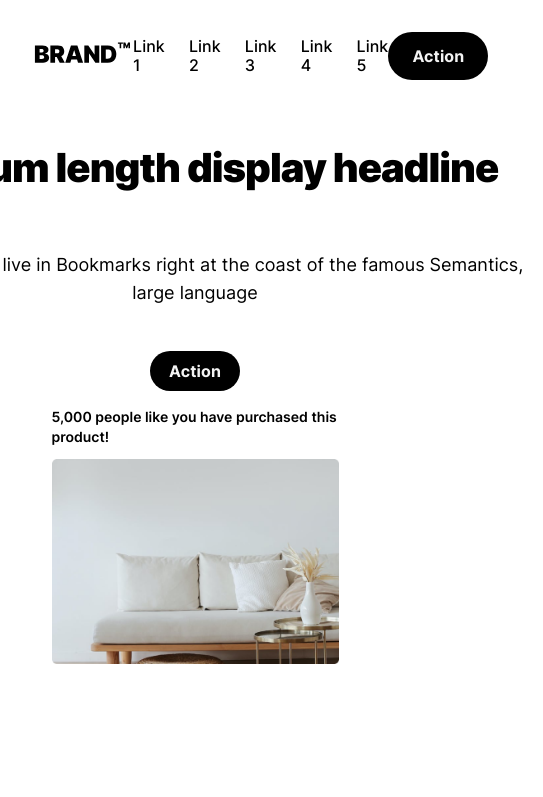
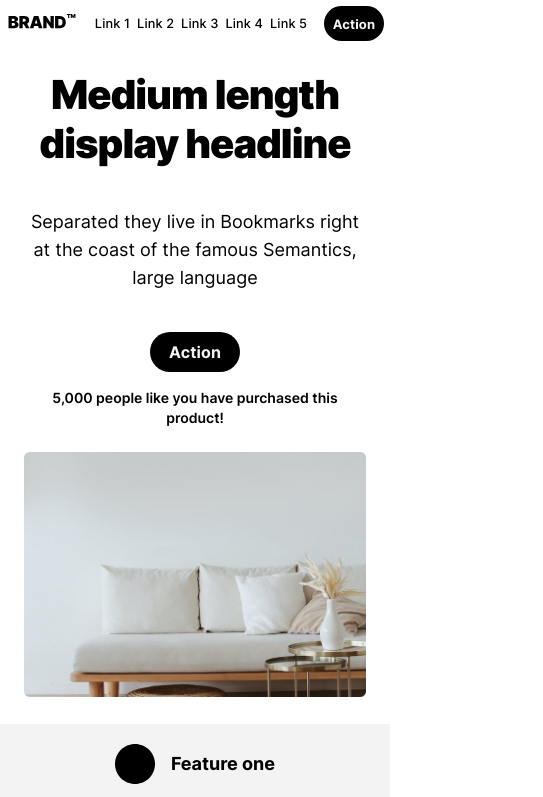
Before and after one commit to ani-ananiashvili/BRAND_Responsive, a plain HTML site: page index.html in a window 390 px wide. Shown: the top 797 px of the page, 543 px wide, since content can reach past the window. Drawn offline with Linux system fonts and the light colour scheme.

Commit message:
responsive debug => header & sofa section

```diff
--- a/css/style.css
+++ b/css/style.css
@@ -4,11 +4,11 @@
     display: flex;
     justify-content: space-between;
     align-items: center;
-    padding: 32px;
+    padding: 20px;
     /* width: 100%;
     position: fixed;
     z-index: 1; */
-    background-color: #FFF;
+    /* background-color: #FFF; */
 }
 
 .ulNav {
@@ -20,7 +20,7 @@
 
 .ulNav .navLi {
     font-family: 'Inter500';
-    font-size: 16px;
+    font-size: 100%;
     line-height: 19.36px;
     letter-spacing: 0.1px;
     color: #000000;
@@ -55,7 +55,34 @@
 /* media query
 (header section) */
 
-@media (max-width: 744px) {}
+@media (max-width: 744px) {
+
+    .headerSection {
+        padding: 6px;
+    }
+
+    .ulNav {
+        display: flex;
+        align-items: center;
+        column-gap: 7px;
+    }
+
+    .ulNav .navLi {
+        font-size: 80%;
+    }
+
+    .brandLogo {
+        width: 72px;
+        height: 19px;
+    }
+
+    .headerAction {
+        width: 60px;
+        height: 35px;
+        font-size: 13px;
+    }
+
+}
 
 
 @media (max-width: 375px) {
@@ -73,6 +100,10 @@
 
     .brandLogo {
         width: 72px;
+    }
+
+    .headerSection {
+        padding: 20px;
     }
 }
 
@@ -100,7 +131,6 @@
     letter-spacing: -1px;
     text-align: left;
     color: #000;
-    margin-bottom: 14px;
 }
 
 .sofaP {
@@ -109,7 +139,6 @@
     line-height: 28px;
     text-align: left;
     color: #000;
-    margin-bottom: 40px;
 }
 
 .sofaImageDiv {
@@ -151,27 +180,34 @@
     color: #000;
 }
 
+.textDiv {
+    display: flex;
+    flex-direction: column;
+    gap: 40px;
+}
 
 /* media query
 (sofa section) */
+
 
 @media (max-width: 1024px) {
 
     .sofaSection {
         display: flex;
         flex-direction: column;
-        padding: 32px;
-        height: 826px;
+        padding: 24px;
+        margin: 0 auto;
+        height: 100%;
+        gap: 20px;
+
     }
 
     .textDiv {
         width: 100%;
         display: flex;
         flex-direction: column;
-        justify-content: center;
         align-items: center;
         text-align: center;
-        gap: 20px;
     }
 
     .darkTitle {
@@ -186,7 +222,6 @@
 
     .actionDiv {
         height: 48px;
-        padding-bottom: 68px;
     }
 
     .sofaImageDiv {
@@ -201,17 +236,19 @@
 
 @media (max-width: 744px) {
 
-    .textDiv {
+    .sofaSection {
         display: flex;
         flex-direction: column;
-        text-align: center;
-        align-items: center;
+        flex-wrap: wrap;
+        width: 100%;
+        margin: 0 auto;
+        gap: 24px;
     }
 
     .actionDiv {
         flex-direction: column;
-        height: 84px;
         gap: 16px;
+        height: 100%;
     }
 
     .action {
@@ -220,53 +257,29 @@
         border-radius: 32px;
     }
 
-    .sofaSection {
-        height: 760px;
-        gap: 24px;
-    }
-
     .darkTitle {
         font-size: 40px;
         line-height: 48.5px;
         letter-spacing: -1px;
+        width: 100%;
         text-align: center;
     }
 
     .sofaP {
-        width: 696px;
-        height: 56px;
+        display: flex;
+        flex-wrap: wrap;
+        width: 100%;
         text-align: center;
-        margin: 24px 0px;
     }
 
+    .actionP {
+        width: 100%;
+        text-align: center;
+    }
 
 }
 
-@media (max-width: 375px) {
-    .sofaSection {
-        display: flex;
-        flex-direction: column;
-        text-align: center;
-        align-items: center;
-        height: 695px;
-    }
-
-    .darkTitle {
-        width: 327px;
-        text-align: center;
-    }
-
-    .sofaP {
-        width: 327px;
-        margin: 0px;
-        margin-bottom: 24px;
-    }
-
-    .actionP {
-        text-align: center;
-    }
-}
-
+@media (max-width: 375px) {}
 
 
 
@@ -355,7 +368,6 @@
     }
 
 }
-
 
 
 /* shelf section */
```
